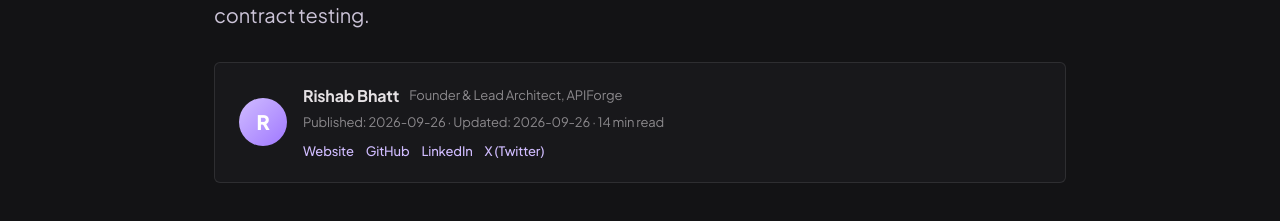
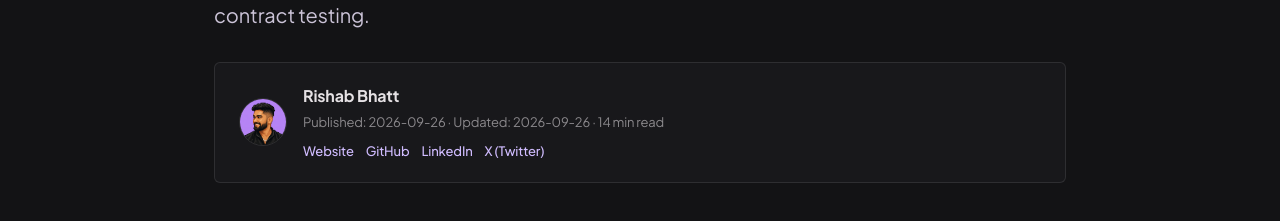
Before and after one commit to rishibhatt/APIForge, a Next.js app: page /guides/openapi-best-practices in a window 1280 px wide. Shown: the part 379-600 px from the top of the page. Built offline with nearby package versions, Linux system fonts and the light colour scheme; no server answers.

Commit message:
feat: support author avatar images and make role optional in ArticleAuthor

```diff
--- a/src/components/content/ArticleAuthor.tsx
+++ b/src/components/content/ArticleAuthor.tsx
@@ -16,13 +16,22 @@ export default function ArticleAuthor({
 }: ArticleAuthorProps) {
   return (
     <div className={styles.authorBox}>
-      <div className={styles.authorAvatar}>
-        {author.name.charAt(0)}
-      </div>
+      {author.avatar ? (
+        /* eslint-disable-next-line @next/next/no-img-element */
+        <img
+          src={author.avatar}
+          alt={author.name}
+          className={styles.authorAvatarImg}
+        />
+      ) : (
+        <div className={styles.authorAvatar}>
+          {author.name.charAt(0)}
+        </div>
+      )}
       <div className={styles.authorInfo}>
         <div className={styles.authorHeader}>
           <span className={styles.authorName}>{author.name}</span>
-          <span className={styles.authorRole}>{author.role}</span>
+          {author.role && <span className={styles.authorRole}>{author.role}</span>}
         </div>
         <div className={styles.authorMeta}>
           <span>Published: {publishedAt}</span>
--- a/src/components/content/content.module.css
+++ b/src/components/content/content.module.css
@@ -110,6 +110,15 @@
   font-weight: 800;
   font-size: 20px;
   flex-shrink: 0;
+}
+
+.authorAvatarImg {
+  width: 48px;
+  height: 48px;
+  border-radius: 50%;
+  object-fit: cover;
+  flex-shrink: 0;
+  border: 1.5px solid var(--color-panel-border);
 }
 
 .authorInfo {
--- a/src/content/authors.ts
+++ b/src/content/authors.ts
@@ -3,13 +3,11 @@ import type { Author } from "./types";
 export const CANONICAL_AUTHOR: Author = {
   id: "rishab",
   name: "Rishab Bhatt",
-  role: "Founder & Lead Architect, APIForge",
-  avatar: "/icon.png",
+  avatar: "/images/RishabPFP.png",
   website: "https://apiforge.info",
   github: "https://github.com/rishibhatt",
   linkedin: "https://linkedin.com/in/rishabbhatt",
   x: "https://x.com/Rishi_o07",
-  bio: "Full-stack API engineer and creator of APIForge. Specialized in OpenAPI specification analysis, automated API linting, contract testing, and RESTful architecture.",
 };
 
 export const AUTHORS_REGISTRY: Record<string, Author> = {
--- a/src/content/types.ts
+++ b/src/content/types.ts
@@ -51,7 +51,7 @@ export type DifficultyLevel = "beginner" | "intermediate" | "advanced";
 export interface Author {
   id?: string;
   name: string;
-  role: string;
+  role?: string;
   avatar?: string;
   website?: string;
   github?: string;
```
Also changed, not shown: public/images/RishabPFP.png (added).
